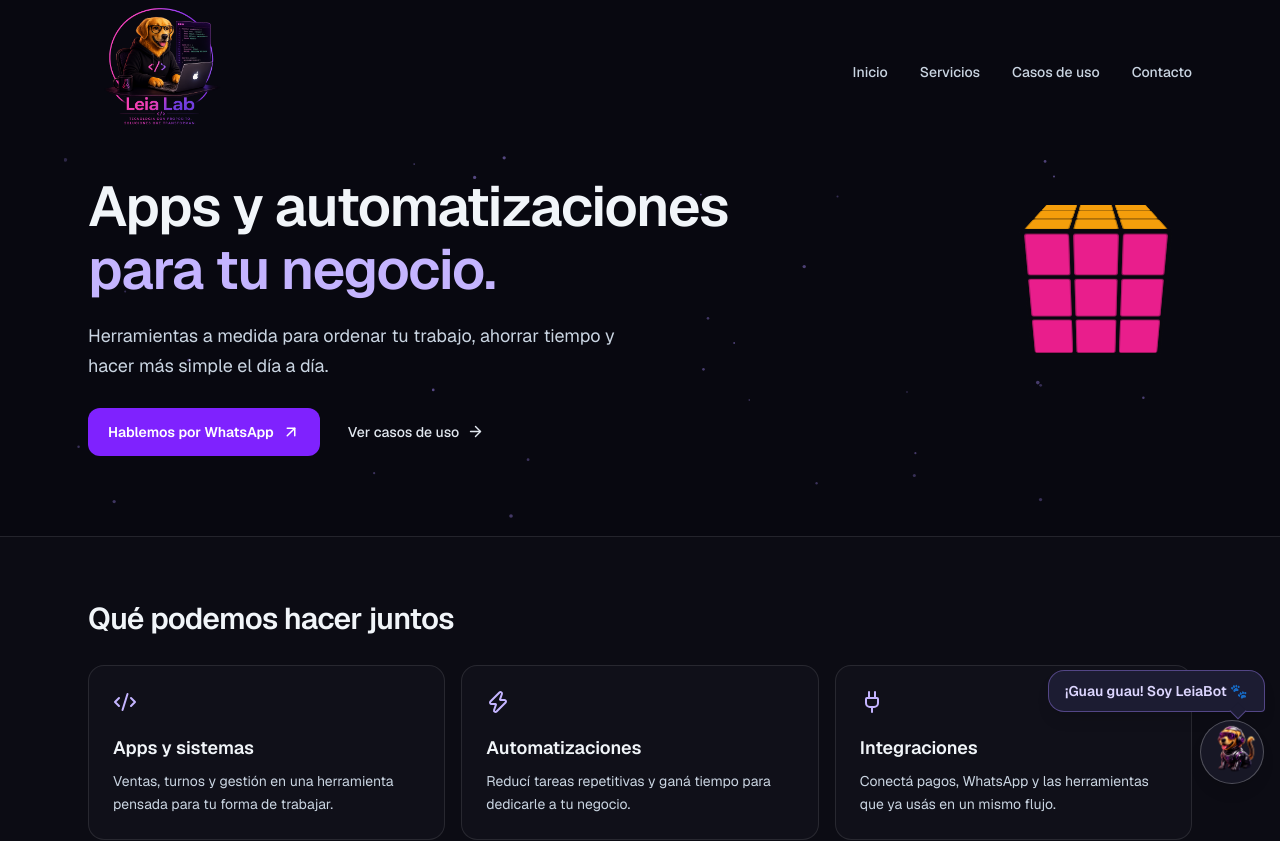
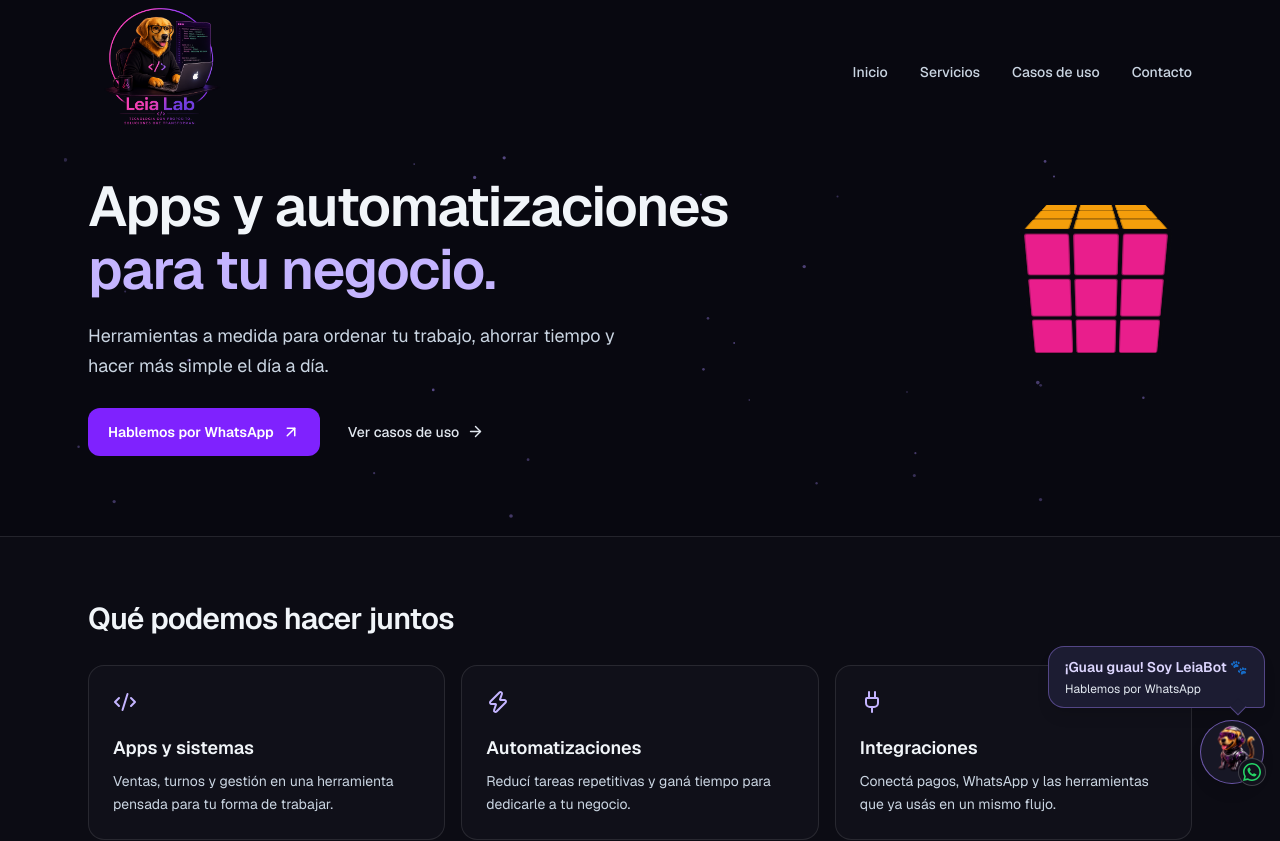
Before and after one commit to leiaslab/leialab, a Next.js app: page / in a window 1280 px wide. Shown: the top 841 px of the page. Built offline with nearby package versions, Linux system fonts and the light colour scheme.

Commit message:
Open WhatsApp directly from LeiaBot
Make the animated mascot and greeting a standard WhatsApp link to Mariano with an introductory message. Keep the greeting animation and add a WhatsApp badge. Remove the intermediate chat panel and browser-local message handling.

```diff
--- a/components/LeiaBot.tsx
+++ b/components/LeiaBot.tsx
@@ -1,116 +1,31 @@
-"use client";
-
-import { useEffect, useRef, useState, type FormEvent } from "react";
 import Image from "next/image";
-import { RotateCcw, Send, X } from "lucide-react";
 import ContactIcon from "./ContactIcon";
 import { WHATSAPP_URL } from "./contact-info";
 
-type Message = { id: string; from: "bot" | "user"; text: string; timestamp: number };
-const STORAGE_KEY = "leiabot_v3";
-const OPTIONS = ["Una app para mi negocio", "Automatizar tareas", "Pedir presupuesto"];
-const NEXT_STEP = "Tu consulta está preparada. Tocá Enviar por WhatsApp y confirmá el envío allí para que le llegue a Mariano.";
-function message(from: Message["from"], text: string): Message {
-  return { id: Date.now().toString(36) + Math.random().toString(36).slice(2), from, text, timestamp: Date.now() };
-}
-function welcome(): Message[] {
-  return [message("bot", "¡Guau guau! Soy LeiaBot 🐾 Contame qué necesitás y tocá Enviar por WhatsApp para hablar con Mariano.")];
-}
-function isMessage(value: unknown): value is Message {
-  if (!value || typeof value !== "object") return false;
-  const item = value as Partial<Message>;
-  return typeof item.id === "string" && (item.from === "user" || item.from === "bot") && typeof item.text === "string" && typeof item.timestamp === "number";
-}
-function readHistory(): Message[] | null {
-  try {
-    const saved: unknown = JSON.parse(localStorage.getItem(STORAGE_KEY) || "null");
-    if (!Array.isArray(saved) || !saved.every(isMessage) || !saved.some(item => item.from === "user")) return null;
-    return saved.slice(-50).map(item => item.from === "bot" && item.text.includes("Mariano lo va a ver pronto") ? { ...item, text: NEXT_STEP } : item);
-  } catch { return null; }
-}
+const message = "Hola Mariano, te contacto desde Leia Lab. Quiero consultar por un proyecto.";
+const contactUrl = `${WHATSAPP_URL}?text=${encodeURIComponent(message)}`;
 
 export default function LeiaBot() {
-  const [open, setOpen] = useState(false);
-  const [messages, setMessages] = useState<Message[]>([]);
-  const [input, setInput] = useState("");
-  const panelRef = useRef<HTMLDivElement>(null);
-  const toggleRef = useRef<HTMLButtonElement>(null);
-  const inputRef = useRef<HTMLInputElement>(null);
-  const logRef = useRef<HTMLDivElement>(null);
-  const hasUserMessage = messages.some(item => item.from === "user");
-  useEffect(() => {
-    if (!hasUserMessage) return;
-    try { localStorage.setItem(STORAGE_KEY, JSON.stringify(messages)); } catch { /* Storage is optional. */ }
-  }, [messages, hasUserMessage]);
-  useEffect(() => { if (open) inputRef.current?.focus({ preventScroll: true }); }, [open]);
-  useEffect(() => { if (open && logRef.current) logRef.current.scrollTop = logRef.current.scrollHeight; }, [open, messages]);
-  useEffect(() => {
-    if (!open) return;
-    function outside(event: PointerEvent) {
-      if (event.target instanceof Node && !panelRef.current?.contains(event.target) && !toggleRef.current?.contains(event.target)) setOpen(false);
-    }
-    function escape(event: KeyboardEvent) {
-      if (event.key === "Escape") { setOpen(false); toggleRef.current?.focus(); }
-    }
-    document.addEventListener("pointerdown", outside, true);
-    document.addEventListener("keydown", escape);
-    return () => { document.removeEventListener("pointerdown", outside, true); document.removeEventListener("keydown", escape); };
-  }, [open]);
-  function toggle() {
-    if (!open && messages.length === 0) setMessages(readHistory() || welcome());
-    setOpen(value => !value);
-  }
-  function addText(text: string) {
-    if (!text.trim()) return;
-    const next = message("user", text.trim());
-    const guidance = message("bot", NEXT_STEP);
-    setMessages(current => [...current, next, ...(current.some(item => item.from === "user") ? [] : [guidance])].slice(-50));
-    setInput("");
-  }
-  function submit(event: FormEvent<HTMLFormElement>) {
-    event.preventDefault();
-    if (!input.trim()) return;
-    continueOnWhatsApp();
-    addText(input);
-  }
-  function continueOnWhatsApp() {
-    const lines = messages.filter(item => item.from === "user").slice(-20).map(item => item.text);
-    if (input.trim()) lines.push(input.trim());
-    const text = "Hola Mariano, te consulto desde Leia Lab:\n\n" + (lines.join("\n\n") || "Quiero conversar sobre un proyecto.");
-    window.open(WHATSAPP_URL + "?text=" + encodeURIComponent(text), "_blank", "noopener,noreferrer");
-  }
-  function clear() {
-    setMessages(welcome()); setInput("");
-    try { localStorage.removeItem(STORAGE_KEY); } catch { /* Storage is optional. */ }
-    inputRef.current?.focus({ preventScroll: true });
-  }
   return (
-    <>
-      {!open && <div aria-hidden="true" className="leiabot-greeting pointer-events-none fixed bottom-[88px] right-4 z-[100] max-w-[calc(100vw-32px)] rounded-2xl rounded-br-sm border border-violet-400/40 bg-[#1c1c32] px-4 py-2.5 text-sm font-semibold text-violet-200 shadow-lg">¡Guau guau! Soy LeiaBot 🐾<span className="absolute -bottom-1.5 right-5 h-3 w-3 rotate-45 border-b border-r border-violet-400/40 bg-[#1c1c32]" /></div>}
-      <button ref={toggleRef} type="button" onClick={toggle} aria-label={open ? "Minimizar chat" : "Abrir chat"} aria-expanded={open} aria-controls="leiabot-panel" className="fixed bottom-4 right-4 z-[100] flex h-14 w-14 items-center justify-center overflow-hidden rounded-full border border-white/25 bg-[#171725] shadow-lg sm:h-16 sm:w-16">
-        {open ? <X size={24} aria-hidden="true" /> : <Image src="/images/leiabot.png" alt="" width={64} height={64} className="leiabot-wag h-full w-full object-cover" />}
-      </button>
-      {open && (
-        <div ref={panelRef} id="leiabot-panel" role="region" aria-label="Chat con LeiaBot" className="fixed bottom-[88px] right-4 z-[99] flex h-[min(520px,calc(100dvh-104px))] w-[min(380px,calc(100vw-32px))] min-h-0 flex-col overflow-hidden rounded-2xl border border-violet-400/35 bg-[#11111c] shadow-2xl">
-          <div className="flex shrink-0 items-center justify-between gap-3 border-b border-white/10 px-4 py-3">
-            <div className="flex items-center gap-3"><Image src="/images/leiabot.png" alt="" width={36} height={36} className="h-9 w-9 rounded-full object-cover" /><div><p className="font-semibold">LeiaBot</p><p className="text-xs text-slate-300">Hablá con Mariano por WhatsApp</p></div></div>
-            <div className="flex"><button type="button" onClick={clear} aria-label="Reiniciar conversación" title="Reiniciar conversación" className="rounded-lg p-2.5 text-slate-300 hover:bg-white/5"><RotateCcw size={17} aria-hidden="true" /></button><button type="button" onClick={() => { setOpen(false); toggleRef.current?.focus(); }} aria-label="Minimizar ventana de chat" className="rounded-lg p-2.5 text-slate-300 hover:bg-white/5"><X size={19} aria-hidden="true" /></button></div>
-          </div>
-          <div ref={logRef} role="log" aria-label="Conversación" aria-live="polite" className="min-h-0 flex-1 space-y-3 overflow-y-auto overscroll-contain p-4">
-            {messages.map(item => <div key={item.id} className={item.from === "user" ? "flex justify-end" : "flex justify-start"}><p className={"max-w-[90%] whitespace-pre-wrap rounded-2xl px-3.5 py-3 text-sm leading-relaxed [overflow-wrap:anywhere] " + (item.from === "user" ? "bg-violet-600 text-white" : "bg-white/5 text-slate-200")}><span className="sr-only">{item.from === "user" ? "Vos: " : "LeiaBot: "}</span>{item.text}</p></div>)}
-            {!hasUserMessage && <div className="flex flex-col gap-2">{OPTIONS.map(option => <button type="button" key={option} onClick={() => addText(option)} className="rounded-xl border border-white/15 px-3 py-2.5 text-left text-sm text-slate-200 hover:bg-white/5">{option}</button>)}</div>}
-          </div>
-          <div className="shrink-0 border-t border-white/10 p-3">
-            <form onSubmit={submit} className="flex items-center gap-2 rounded-xl border border-white/15 bg-white/[0.03] px-3 py-2">
-              <label htmlFor="leiabot-message" className="sr-only">Tu consulta para Mariano</label>
-              <input ref={inputRef} id="leiabot-message" value={input} onChange={event => setInput(event.target.value)} maxLength={600} aria-describedby="leiabot-help" placeholder="Contame qué necesitás..." className="min-w-0 flex-1 rounded bg-transparent py-1 text-sm text-white placeholder:text-slate-400" />
-              <button type="submit" aria-label="Enviar por WhatsApp" title="Enviar por WhatsApp" disabled={!input.trim()} className="rounded-lg bg-violet-600 p-2 text-white hover:bg-violet-500 disabled:opacity-40"><Send size={17} aria-hidden="true" /></button>
-            </form>
-            <button type="button" onClick={continueOnWhatsApp} className="mt-3 flex min-h-10 w-full items-center justify-center gap-2 rounded-xl border border-green-500/35 bg-green-500/10 px-3 py-2 text-sm font-semibold text-green-300 hover:bg-green-500/15"><ContactIcon channel="whatsapp" size={18} />Enviar por WhatsApp</button>
-            <p id="leiabot-help" className="mt-2 text-center text-xs text-slate-300">Se abre WhatsApp. Confirmá el envío allí.</p>
-          </div>
-        </div>
-      )}
-    </>
+    <a
+      href={contactUrl}
+      target="_blank"
+      rel="noopener noreferrer"
+      aria-label="Hablar con Mariano por WhatsApp, abre en otra pestaña"
+      title="Hablemos por WhatsApp"
+      className="fixed bottom-4 right-4 z-[100] block h-14 w-14 rounded-full shadow-lg sm:h-16 sm:w-16"
+    >
+      <span aria-hidden="true" className="leiabot-greeting absolute bottom-full right-0 mb-3 block w-max max-w-[calc(100vw-32px)] rounded-2xl rounded-br-sm border border-violet-400/40 bg-[#1c1c32] px-4 py-2.5 text-sm font-semibold text-violet-200 shadow-lg">
+        ¡Guau guau! Soy LeiaBot 🐾
+        <span className="mt-1 block text-xs font-normal text-slate-200">Hablemos por WhatsApp</span>
+        <span className="absolute -bottom-1.5 right-5 h-3 w-3 rotate-45 border-b border-r border-violet-400/40 bg-[#1c1c32]" />
+      </span>
+      <span className="block h-full w-full overflow-hidden rounded-full border border-violet-400/60 bg-[#171725]">
+        <Image src="/images/leiabot.png" alt="" width={64} height={64} className="leiabot-wag h-full w-full object-cover" />
+      </span>
+      <span aria-hidden="true" className="absolute -bottom-0.5 -right-0.5 rounded-full border border-white/20 bg-[#11111c] p-1">
+        <ContactIcon channel="whatsapp" size={18} />
+      </span>
+    </a>
   );
 }
```
Also changed, not shown: 1 other file (tests, documents, lock files or other folders).
